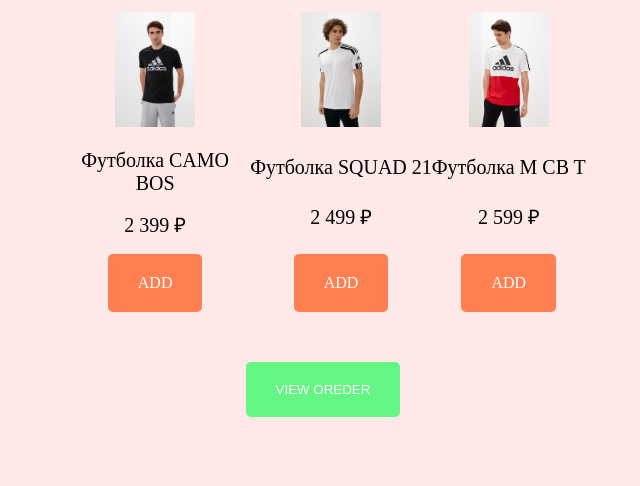
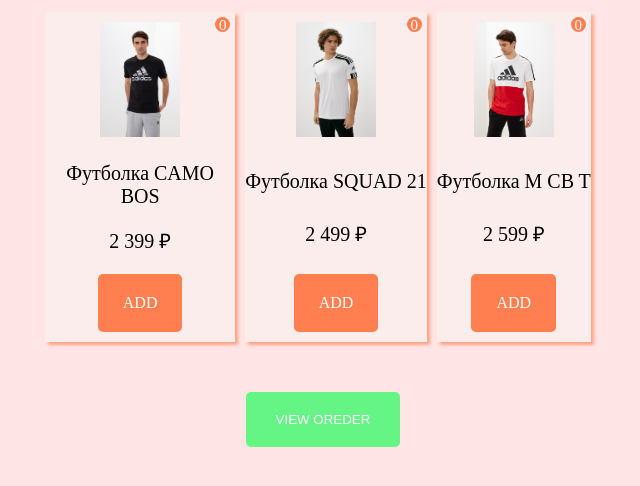
Before and after one commit to enefe/telegram, a website: page index.html in a window 1280 px wide. Shown: the part 90-576 px from the top of the page, without its empty margins (317-957 px from the left). Drawn offline with Linux system fonts and the light colour scheme.

Commit message:
add: add-delete-cards

```diff
--- a/index.html
+++ b/index.html
@@ -12,7 +12,7 @@
             <h1 class="catalog__title">Abibas official shop</h1>
             <div class="catalog__items">
                 <div class="product">
-                    <div class="product__number"></div>
+                    <div class="product__number">0</div>
                     <img class="product__image" src="images/1.jpg" alt="Футболка M CAMO BOS G T">
                     <p class="product__name">Футболка CAMO BOS</p>
                     <p class="product__call">2 399 ₽</p>
@@ -23,7 +23,7 @@
                     </div>
                 </div>
                 <div class="product">
-                    <div class="product__number"></div>
+                    <div class="product__number">0</div>
                     <img class="product__image" src="images/2.jpg" alt="Футболка SQUAD 21">
                     <p class="product__name">Футболка SQUAD 21</p>
                     <p class="product__call">2 499 ₽</p>
@@ -34,7 +34,7 @@
                     </div>
                 </div>
                 <div class="product">
-                    <div class="product__number"></div>
+                    <div class="product__number">0</div>
                     <img class="product__image" src="images/3.jpg" alt="Футболка M CB T">
                     <p class="product__name">Футболка M CB T</p>
                     <p class="product__call">2 599 ₽</p>
--- a/index.js
+++ b/index.js
@@ -1,9 +1,11 @@
 const adds = document.querySelectorAll('.product__button');
+const deleteProduct = document.querySelectorAll('.basket__number');
 const plus = document.querySelectorAll('.plus');
 const minus = document.querySelectorAll('.minus');
 const cartProductsList = document.querySelector('.basket__products');
 const fullPrice = document.querySelector('.fullprice');
 let price = 0;
+let num = 0;
 
 const randomId = () => {
 	return Math.random().toString(36).substring(2, 15) + Math.random().toString(36).substring(2, 15);
@@ -41,22 +43,31 @@
             <div class="basket__product-left">
                 <img class="basket__product-image" src="${img}" alt="${title}">
                 <p class="basket__product-title">${title}</p>
-                <div class="basket__number">1</div>
+                <p class="basket__product-price">${normalPrice(price)}</p>
             </div>
 
-            <p class="basket__product-price">${normalPrice(price)}</p>
+            <div class="basket__number">Delete</div>
         </div>
 	`;
 };
 
-const generateButtons = () => {
+const deleteProducts = (productParent) => {
+    let id = productParent.dataset.id;
+    document.querySelector(`.product[data-id="${id}"]`).querySelector('.product__number').textContent = (document.querySelector(`.product[data-id="${id}"]`).querySelector('.product__number').textContent) - 1;
+    let currentPrice = parseInt(priceWithoutSpaces(productParent.querySelector('.basket__product-price').textContent));
+    minusFullPrice(currentPrice);
+    printFullPrice();
+    productParent.remove();
+}
+
+/* const generateButtons = () => {
     return `
         <div class="product__plus-minus">
             <button class="product__button plus">+</button>
             <button class="product__button minus">-</button>
         </div>
 	`;
-}
+} */
 
 adds.forEach(el => {
 	el.closest('.product').setAttribute('data-id', randomId());
@@ -67,6 +78,8 @@
 		let id = parent.dataset.id;
 		let img = parent.querySelector('.product__image').getAttribute('src');
 		let title = parent.querySelector('.product__name').textContent;
+        let number = parent.querySelector('.product__number');
+        number.textContent = Number(number.textContent) + 1;
 		let priceString = priceWithoutSpaces(parent.querySelector('.product__call').textContent);
 		let priceNumber = parseInt(priceWithoutSpaces(parent.querySelector('.product__call').textContent));
         /* console.log(priceNumber); */
@@ -82,8 +95,25 @@
         /* self.classList.remove('product__button');
         self.textContent = '';
         self.insertAdjacentHTML('afterbegin', generateButtons()); */
+
+
 	});
 });
+
+cartProductsList.addEventListener('click', (e) => {
+    if (e.target.classList.contains('basket__number')) {
+        deleteProducts(e.target.closest('.basket__product'));
+    }
+})
+
+/* deleteProduct.forEach(el => {
+    el.addEventListener('click', (e) => {
+        console.log(e);
+        let self = e.currentTarget;
+        let parent = self.closest('.basket__product');
+        parent.remove();
+    })
+}) */
 
 /* minus.forEach(el => {
     el.addEventListener('click', (e) => {
--- a/style.css
+++ b/style.css
@@ -2,7 +2,7 @@
     .content {
         min-width: 300px;
         color:black;
-        background-color: #ffe8e8;
+        background-color: #ffe5e5;
     }
 
     .catalog {
@@ -27,23 +27,31 @@
 
     .product {
         /* width: 100px; */
-        height: 300px;
+        height: 320px;
         display: flex;
         flex-direction: column;
         align-items: center;
         justify-content: space-between;
         position: relative;
+        box-shadow: 3px 3px 3px #ff7f50a1;
+        background-color: #fceded;
+        margin-right: 10px;
+        padding-top: 10px;
+        /* padding: 10px; */
     }
 
     .product__number {
+        text-align: center;
+        color: white;
+        font-size: 15px;
         position: absolute;
-        top: 0;
-        right: 0;
+        top: 5px;
+        right: 5px;
         background: #FF7F50;
-        width: 60px;
-        height: 60px;
+        width: 15px;
+        height: 15px;
         border-radius: 30px;
-        display: none;
+        /* display: none; */
     }
 
     .product__image {
@@ -65,12 +73,15 @@
     }
 
     .product__button {
+        /* width: 25px; */
         color: white;
         background-color: #FF7F50;
         border: 0;
-        padding: 20px 30px;
+        padding: 20px 25px;
         border-radius: 5px;
         cursor: pointer;
+        margin-bottom: 10px;
+        /* box-sizing: border-box; */
     }
 
     .product__button:disabled {
@@ -171,7 +182,8 @@
     }
 
     .basket__number {
-       color: #FF7F50;
+        color: #FF7F50;
+        cursor: pointer;
     }
 
     .basket__product-price {
```
